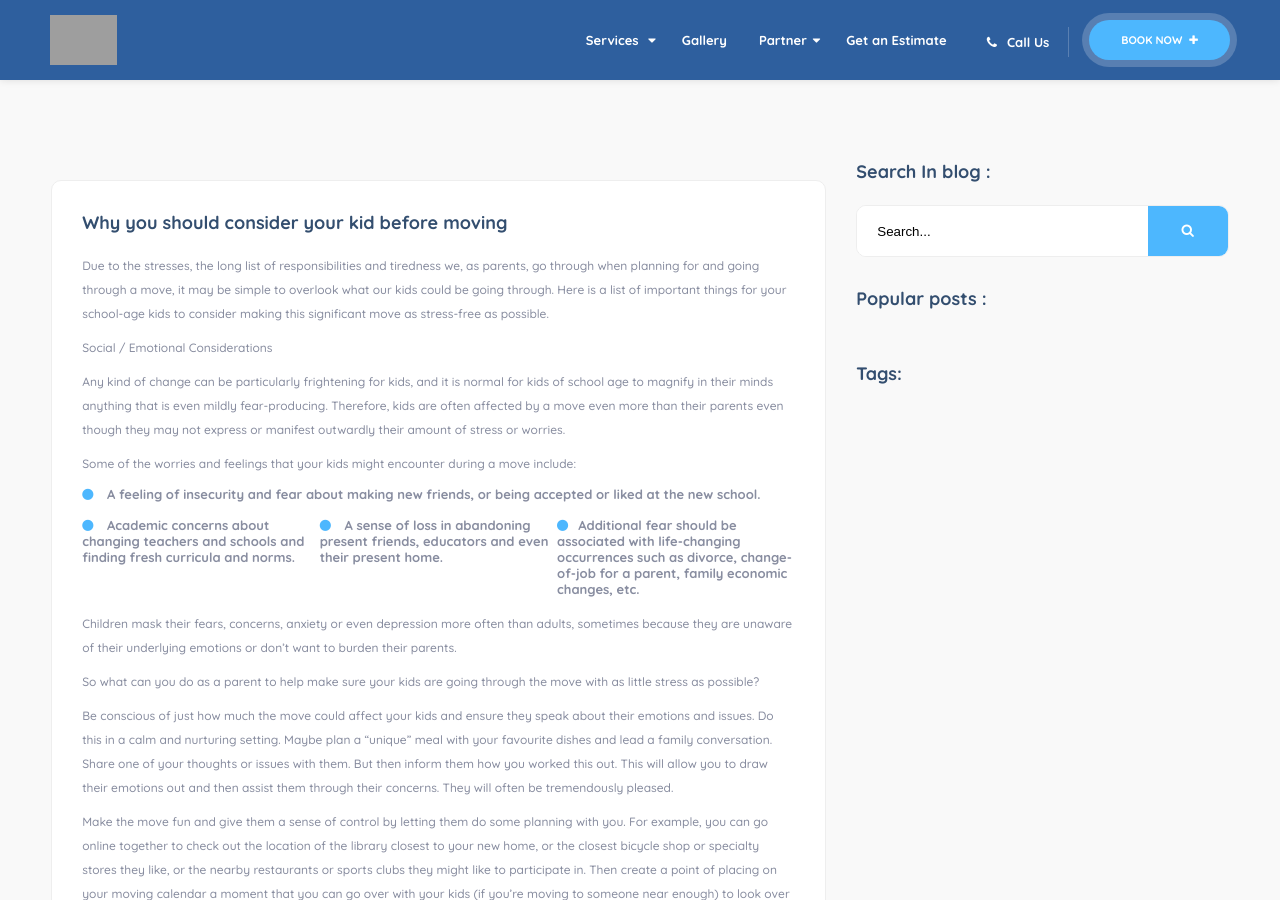
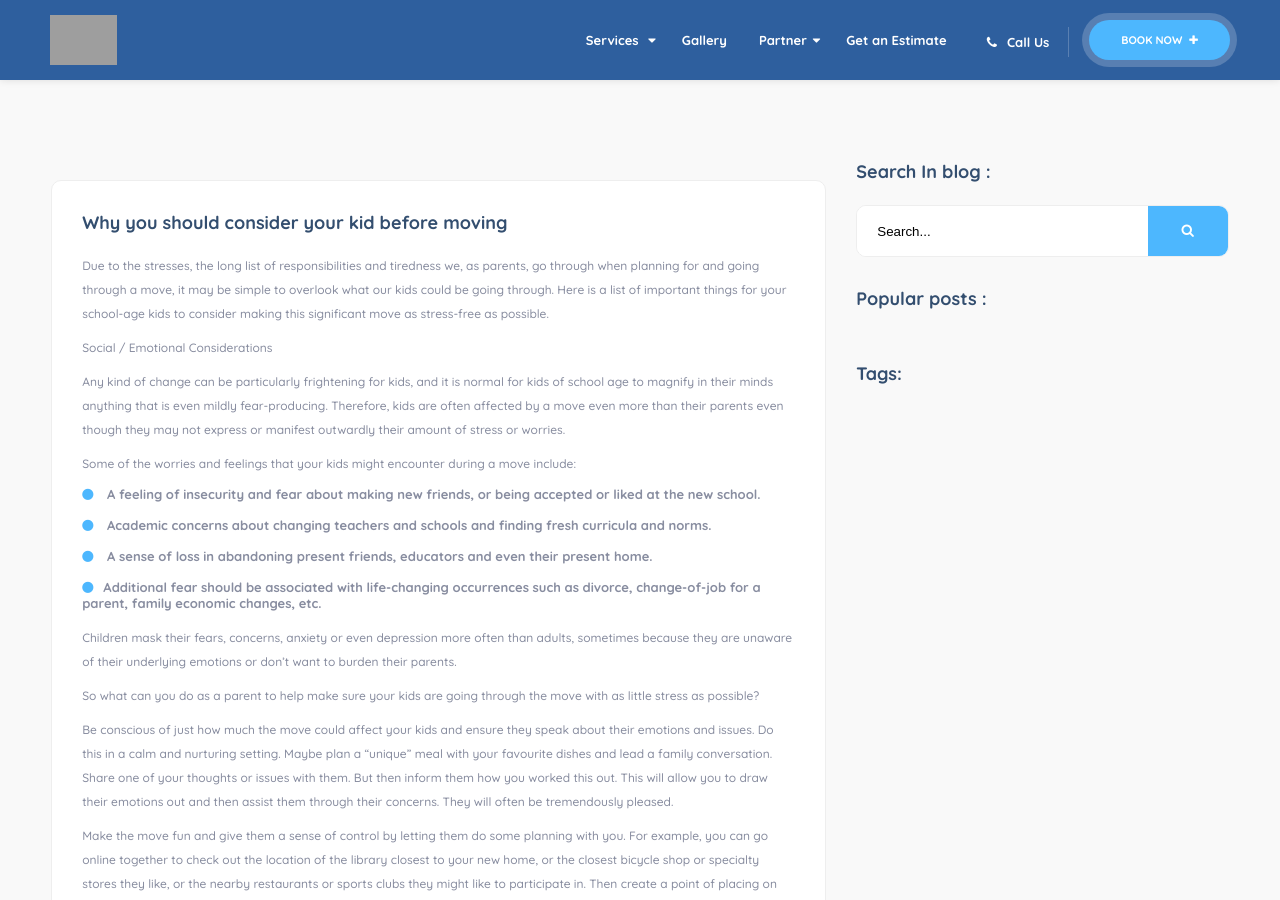
Before and after one commit to movingblog/Final, a Jekyll site: the page built from _posts/2019-07-24-Why-you-should-consider your-kid-before-moving.md, in a window 1280 px wide and 900 px high. Built offline with Jekyll 4.4.1, drawn with Linux system fonts in a browser that asks for light colours; grey boxes are pictures that could not be loaded.

Commit message:
Update 2019-07-24-Why-you-should-consider your-kid-before-moving.md

```diff
--- a/_posts/2019-07-24-Why-you-should-consider your-kid-before-moving.md
+++ b/_posts/2019-07-24-Why-you-should-consider your-kid-before-moving.md
@@ -17,10 +17,10 @@
 <div class="listing-features fl-wrap">
                                                 <ul>
                                                     <li style="width:100%"><i class="fa fa-circle"></i> A feeling of insecurity and fear about making new friends, or being accepted or liked at the new school.</li><br/>
-                                                    <li><i class="fa fa-circle"></i> Academic concerns about changing teachers and schools and finding fresh curricula and norms.</li>
-                                                    <li><i class="fa fa-circle"></i> A sense of loss in abandoning present friends, educators and even their present home.
+                                                    <li style="width:100%"><i class="fa fa-circle"></i> Academic concerns about changing teachers and schools and finding fresh curricula and norms.</li>
+                                                    <li style="width:100%"><i class="fa fa-circle"></i> A sense of loss in abandoning present friends, educators and even their present home.
 </li>
-                                                    <li><i class="fa fa-circle"></i>Additional fear should be associated with life-changing occurrences such as divorce, change-of-job for a parent, family economic changes, etc.</li>
+                                                    <li style="width:100%"><i class="fa fa-circle"></i>Additional fear should be associated with life-changing occurrences such as divorce, change-of-job for a parent, family economic changes, etc.</li>
 
                                                 </ul>
               </div>
@@ -49,19 +49,19 @@
 
 <div class="listing-features fl-wrap">
                                                 <ul>
-                                                    <li><i class="fa fa-circle"></i> It's best to have your kids stay with a grandparent, family member or trusted good friend on an actual day if someone's nearby. This will keep them secure and happy.</li>
-                                                    <li><i class="fa fa-circle"></i> Prepare plenty of food and drink in advance. The food should be as non-perishable and simple to consume as possible. Include some of the favourite foods and treatments of your children in your ice chest to maintain them healthy.</li>
-                                                    <li><i class="fa fa-circle"></i>Prepare toys, games and books in advance to maintain your kids entertained during the lengthy moving period.
+                                                    <li style="width:100%"><i class="fa fa-circle"></i> It's best to have your kids stay with a grandparent, family member or trusted good friend on an actual day if someone's nearby. This will keep them secure and happy.</li>
+                                                    <li style="width:100%"><i class="fa fa-circle"></i> Prepare plenty of food and drink in advance. The food should be as non-perishable and simple to consume as possible. Include some of the favourite foods and treatments of your children in your ice chest to maintain them healthy.</li>
+                                                    <li style="width:100%"><i class="fa fa-circle"></i>Prepare toys, games and books in advance to maintain your kids entertained during the lengthy moving period.
 
 </li>
-                                                    <li><i class="fa fa-circle"></i>Your kids will want to have a nap or relax during the process. It's a good idea to leave a blanket, pillow, or other comfort items (maybe their favorite toy) that they have access to during the day.
+                                                    <li style="width:100%"><i class="fa fa-circle"></i>Your kids will want to have a nap or relax during the process. It's a good idea to leave a blanket, pillow, or other comfort items (maybe their favorite toy) that they have access to during the day.
 </li>
- <li><i class="fa fa-circle"></i>It's important to have a box of things you might need in a hurry. Make sure this box stays in a safe area during the move (the bathtub is a great place to keep important items that stay with you and don't go on the moving vehicle). These products should include medication, band-aids, favorite books for your kids, toiletries, and other private things.
+ <li style="width:100%"><i class="fa fa-circle"></i>It's important to have a box of things you might need in a hurry. Make sure this box stays in a safe area during the move (the bathtub is a great place to keep important items that stay with you and don't go on the moving vehicle). These products should include medication, band-aids, favorite books for your kids, toiletries, and other private things.
 </li>
-<li><i class="fa fa-circle"></i>Since the front door of your old and new homes will be open during the move, make sure your kids are protected and stay inside the house.
+<li style="width:100%"><i class="fa fa-circle"></i>Since the front door of your old and new homes will be open during the move, make sure your kids are protected and stay inside the house.
 
 </li>
-<li><i class="fa fa-circle"></i>Children often want to play with the moving dollies (pushcarts) and cartons that are in the home during the move. Moving boxes can be a excellent source of fun for kids, but if your little one comes inside, they can be unsafe with little kids. And attempts to hurry the race on a dolly can also be dangerous. Be sure to supervise the use of moving materials by your kids during a move.
+<li style="width:100%"><i class="fa fa-circle"></i>Children often want to play with the moving dollies (pushcarts) and cartons that are in the home during the move. Moving boxes can be a excellent source of fun for kids, but if your little one comes inside, they can be unsafe with little kids. And attempts to hurry the race on a dolly can also be dangerous. Be sure to supervise the use of moving materials by your kids during a move.
 </li>
 
                                                 </ul>
```
